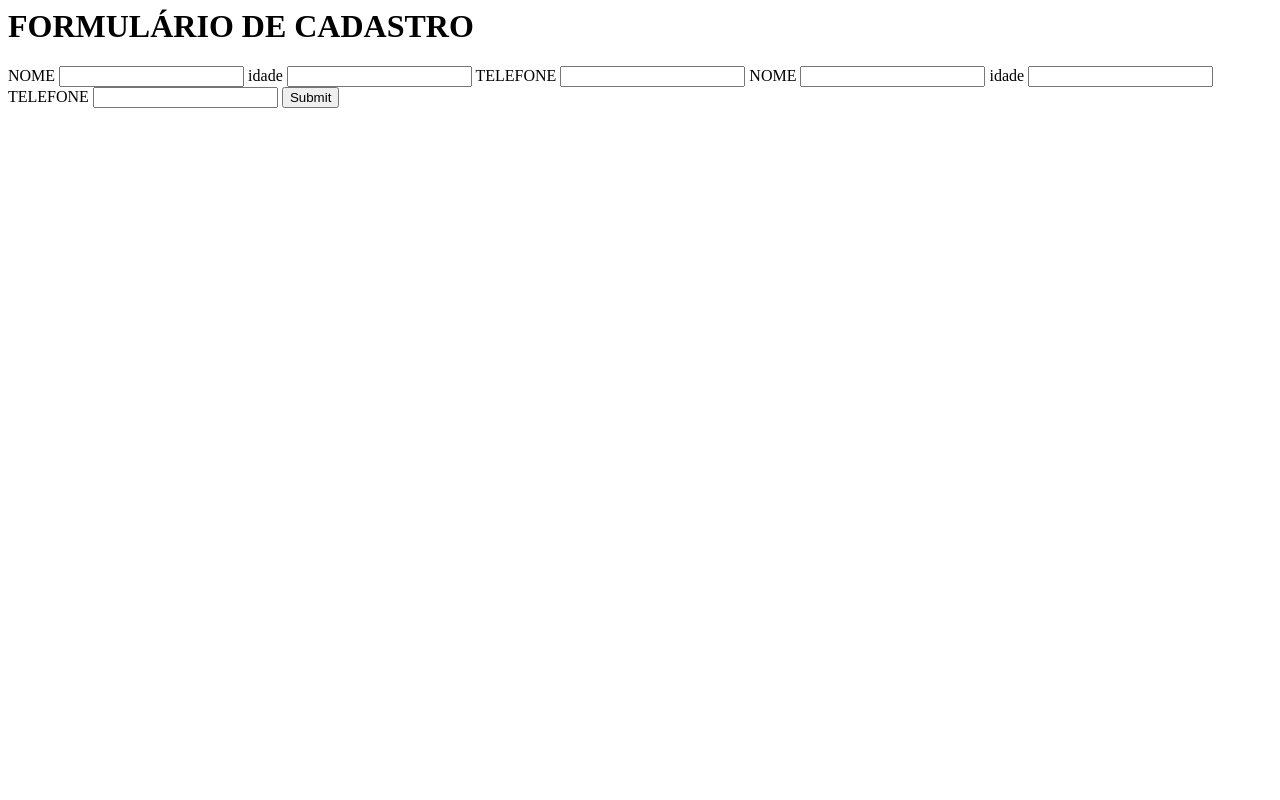
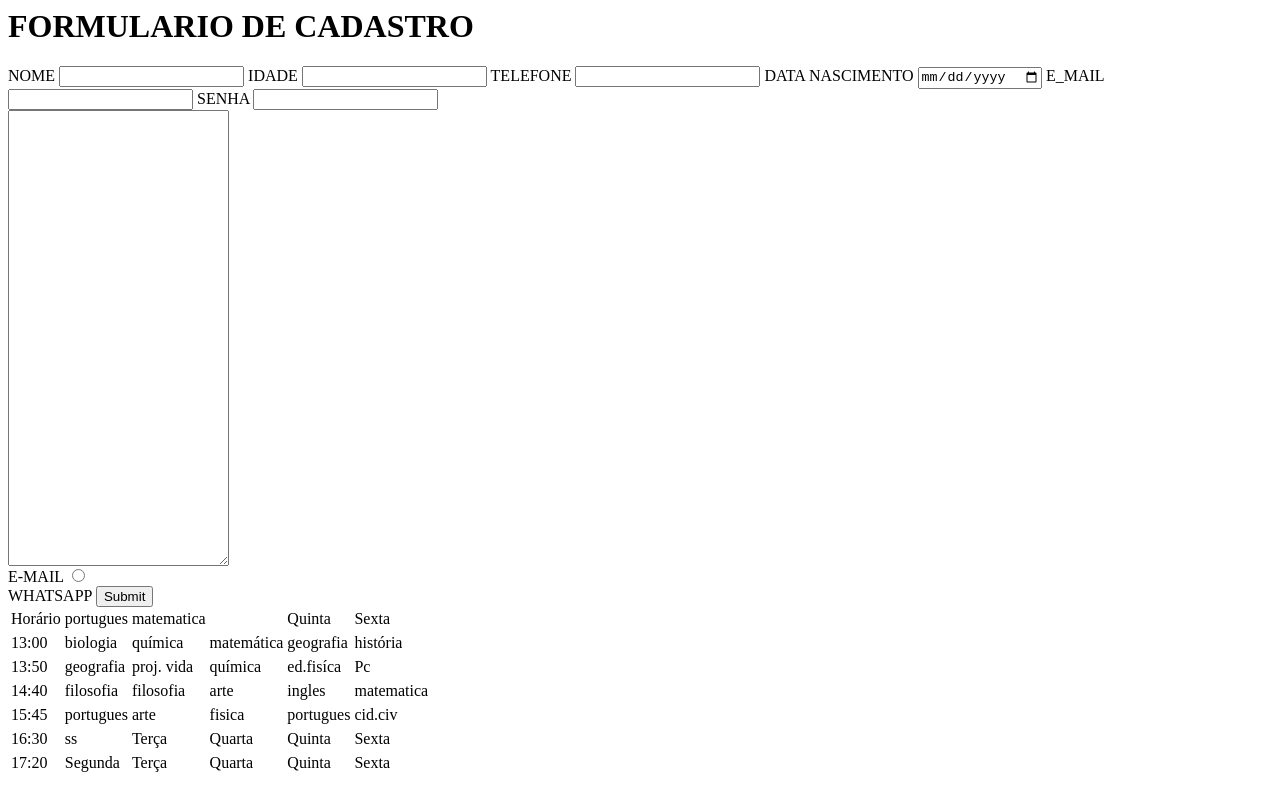
Before and after one commit to raylan9/formulario, a plain HTML site: page index.html in a window 1280 px wide. Drawn offline with Linux system fonts and the light colour scheme.

Commit message:
Update index.html

```diff
--- a/index.html
+++ b/index.html
@@ -1,38 +1,105 @@
 <html>
 
     <head>
-
+    <link rel="stylesheet" href"style.css">
     </head>
 
     <body>
-    <h1>FORMULÁRIO DE CADASTRO</h1>
-
+        <h1> FORMULARIO DE CADASTRO</h1>
 
     <main>
         <form>
              <label for="nome">NOME</label>
-                <input type="text" id="nome">
+             <input type="text"  id="nome">
 
-                <label for="idade">idade</label>
-                <input type="text" id="idade">
+             <label for="idade">IDADE</label>
+             <input type="number"  id="idade">
 
              <label for="telefone">TELEFONE</label>
-                <input type="text" id="TELEFONE">
+             <input type="tel"  id="telefone">
+
+             <label for="datanascimento">DATA NASCIMENTO</label>
+             <input type="date"  id="dat">
+
+             <label for="endemail">E_MAIL</label>
+             <input type="email"  id="endemail">
+
+             <label for="senha">SENHA</label>
+             <input type="password"  id="senha">
 
 
-                    <label for="nome">NOME</label>
-                <input type="text" id="nome">
+            <div>
+                <textarea cols="25px" rows="30px"></textarea>
+            <div/>
+                <label for="circulo-email">E-MAIL</label>
+                <input type="radio" id="circulo-email">
+                <br>
+                <lebel for="caixa-wpp">WHATSAPP</label>
+                <imput type="checkbox" id="caixa-wpp">
 
-                <label for="idade">idade</label>
-                <input type="text" id="idade">
-
-                <label for="telefone">TELEFONE</label>
-                <input type="text" id="TELEFONE">
              <input type="submit">
         </form>
-        </main>
-        <label for=´´
+            <table>
+                <tr>
+                    <td>Horário</td>
+                    <td>portugues</td>
+                    <td>matematica</td>
+                    <td></td>
+                    <td>Quinta</td>
+                    <td>Sexta</td>
+               <tr/>
+                <tr>
+                    <td>13:00</td>
+                    <td>biologia</td>
+                    <td>química</td>
+                    <td>matemática</td>
+                    <td>geografia</td>
+                    <td>história</td>
+               <tr/>
+                <tr>
+                    <td>13:50</td>
+                    <td>geografia</td>
+                    <td>proj. vida</td>
+                    <td>química</td>
+                    <td>ed.fisíca</td>
+                    <td>Pc</td>
+               <tr/>
+                <tr>
+                    <td>14:40</td>
+                    <td>filosofia</td>
+                    <td>filosofia</td>
+                    <td>arte</td>
+                    <td>ingles</td>
+                    <td>matematica</td>
+               <tr/>
+                <tr>
+                    <td>15:45</td>
+                    <td>portugues</td>
+                    <td>arte</td>
+                    <td>fisica</td>
+                    <td>portugues</td>
+                    <td>cid.civ</td>
+               <tr/>
+                <tr>
+                    <td>16:30</td>
+                    <td>ss</td>
+                    <td>Terça</td>
+                    <td>Quarta</td>
+                    <td>Quinta</td>
+                    <td>Sexta</td>
+               <tr/>
+                <tr>
+                    <td>17:20</td>
+                    <td>Segunda</td>
+                    <td>Terça</td>
+                    <td>Quarta</td>
+                    <td>Quinta</td>
+                    <td>Sexta</td>
+               <tr/>
+            <table/>
+                <main/>
 
-    <body>
+
+    </body>
 
 </html>
```
Lines whose indentation alone changed are shown as unchanged.
